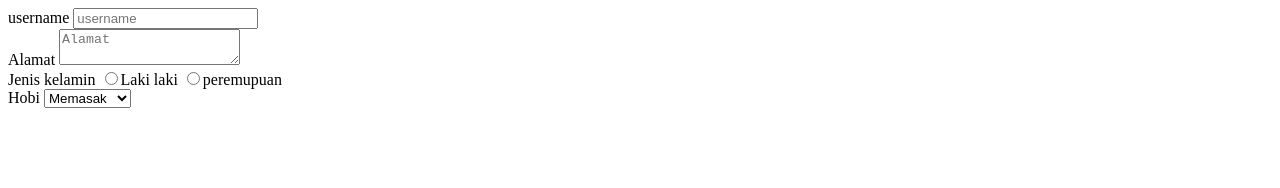
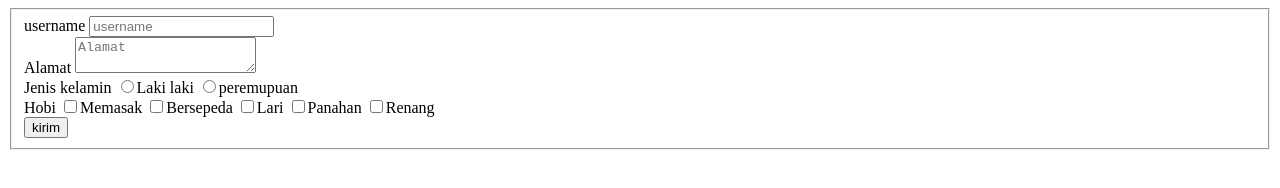
Before and after one commit to abdul1-art/html, a plain HTML site: page pertemuan-6/tugas.html in a window 1280 px wide. Drawn offline with Linux system fonts and the light colour scheme.

Commit message:
tugas.html

```diff
--- a/pertemuan-6/tugas.html
+++ b/pertemuan-6/tugas.html
@@ -7,6 +7,7 @@
 </head>
 <body>
     <form action="Login.php" method="post">
+        <fieldset>
         <div>
             <label>username</label>
             <input type="text" name="username" placeholder="username">
@@ -22,13 +23,13 @@
         </div>
          <div>
             <label>Hobi</label>
-            <select name="Hobi">
-                <option value="Hobi">Memasak</option>
-                <option value="Hobi">Bersepeda</option>
-                <option value="Hobi">Lari</option>
-                <option value="Hobi">Panahan</option>
-                 <option value="Hobi">Renang</option>
-            </select>
+            <label><input type="checkbox" name="Hobi" value="Memasak">Memasak</label>
+            <label><input type="checkbox" name="Hobi" value="Bersepeda">Bersepeda</label>
+            <label><input type="checkbox" name="Hobi" value="Lari">Lari</label>
+            <label><input type="checkbox" name="Hobi" value="Panahan">Panahan</label>
+            <label><input type="checkbox" name="Hobi" value="Renang">Renang</label>
         </div>
+        <button>kirim</button>
+        </fieldset>
 </body>
 </html>
```
